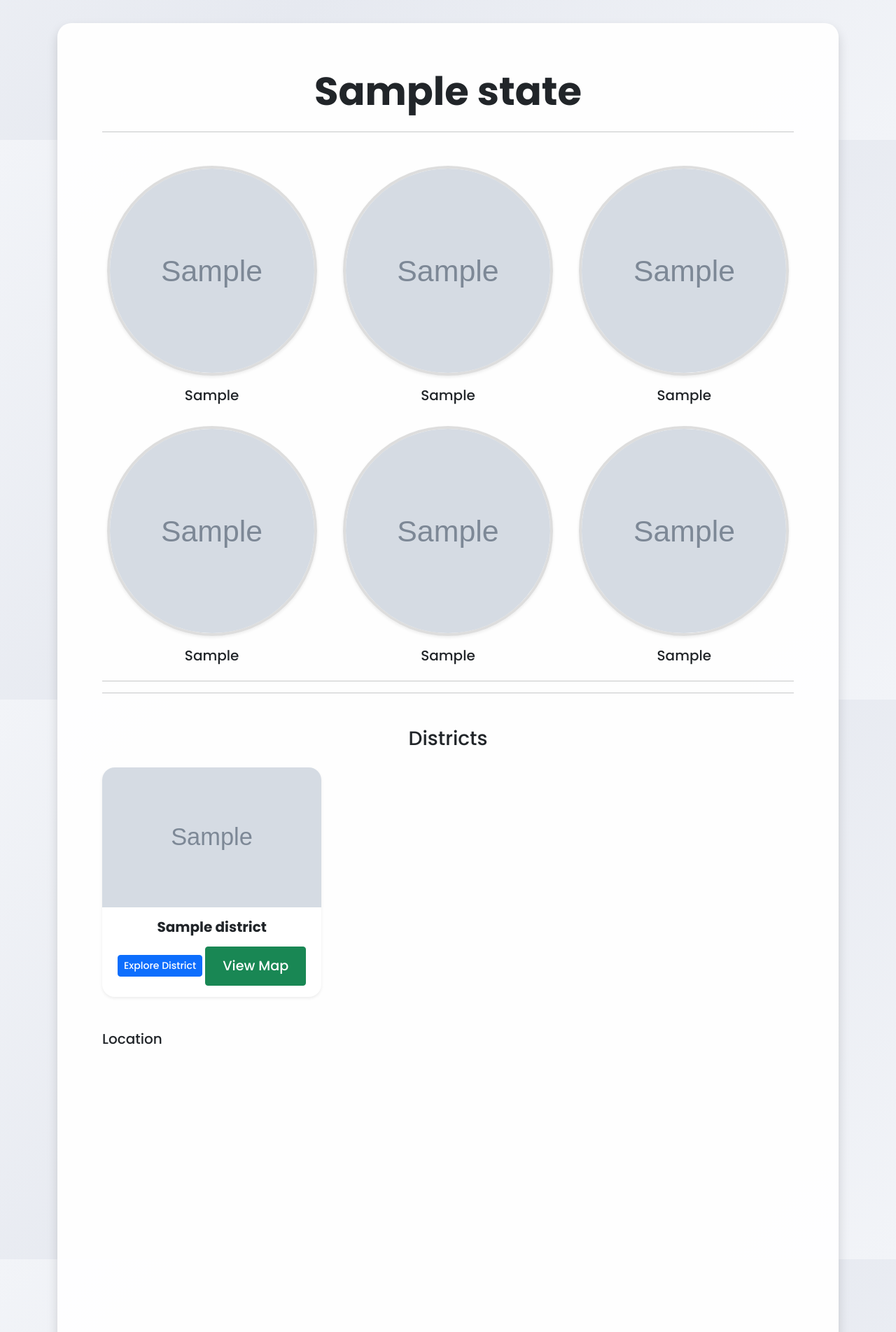
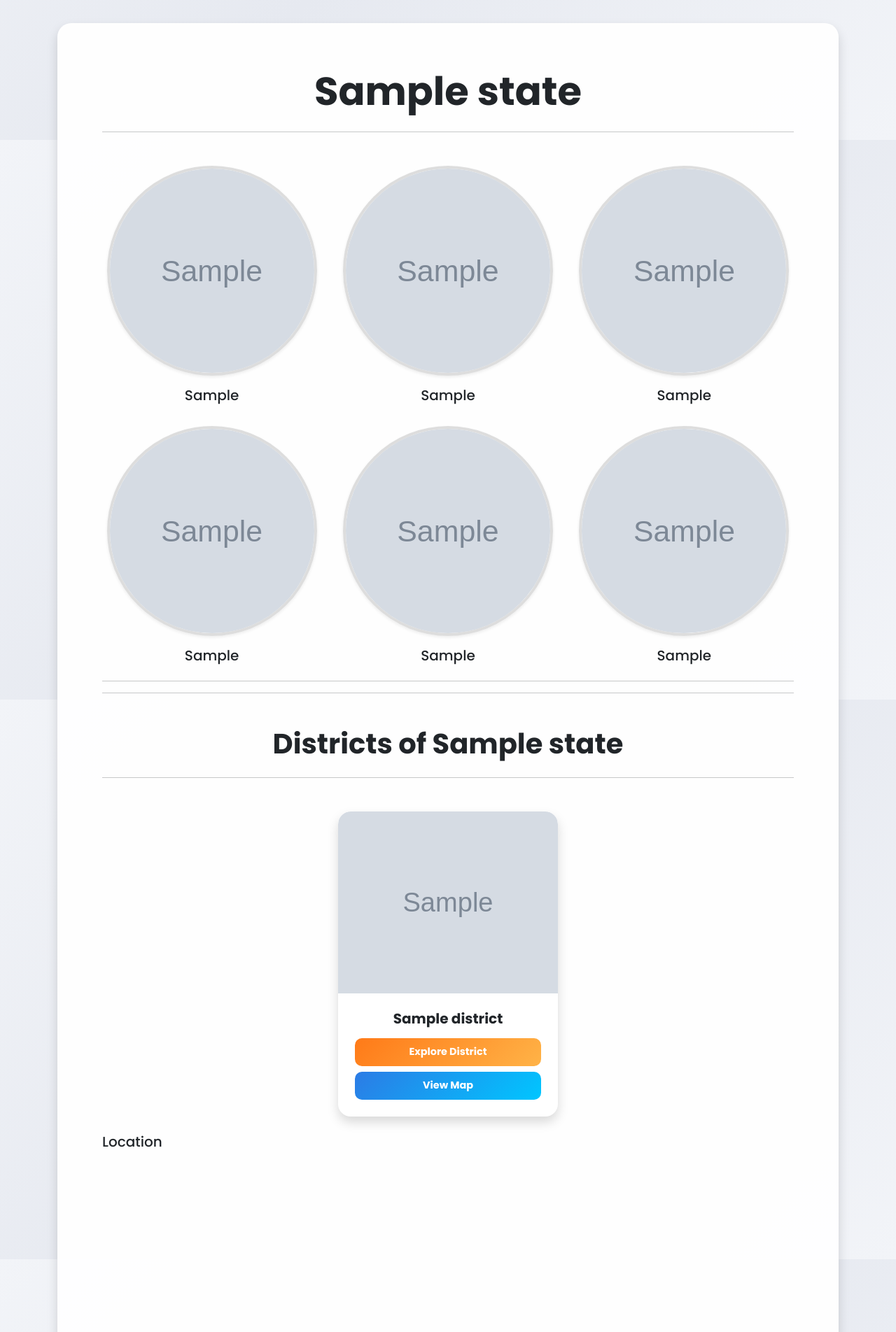
Before and after one commit to k-sruthi3/indian-cultural-atlas, a Django app: page /state/1/ in a window 1280 px wide. Shown: the part 600-2504 px from the top of the page at 70% size. Run offline with Django 5.2, Linux system fonts and the light colour scheme; a user stored in the database is signed in; tables that the repository leaves empty hold one stand-in row (values such as "Sample post"); grey boxes marked "Sample" are stand-in pictures; some libraries are stand-ins or nearby versions.

Commit message:
Improved UI design, state page styling

```diff
--- a/culture/templates/base.html
+++ b/culture/templates/base.html
@@ -4,6 +4,7 @@
 <head>
 {% load static %}
 <meta charset="UTF-8">
+
 <title>{% block title %}Indian Cultural Atlas{% endblock %}</title>
 
 <link rel="icon" type="image/png" href="{% static 'images/favicon.png' %}">
@@ -17,132 +18,140 @@
 
 <style>
 
+body{
+    font-family:'Poppins',sans-serif;
+    background:#f4f6f9;
+}
+
+/* NAVBAR */
+
+.navbar{
+    background:linear-gradient(90deg,#0f2027,#203a43,#2c5364);
+    padding:1rem 2rem;
+    min-height:80px;
+}
+
+.navbar-brand{
+    font-weight:700;
+    letter-spacing:1px;
+    font-size:1.5rem;
+}
+
+/* HERO */
+
+.hero-section{
+background:
+linear-gradient(rgba(0,0,0,0.6),rgba(0,0,0,0.6)),
+url("https://upload.wikimedia.org/wikipedia/commons/6/6e/Meenakshi_Amman_Temple_Madurai.jpg");
+
+background-size:cover;
+background-position:center;
+color:white;
+padding:120px 20px;
+text-align:center;
+border-radius:10px;
+}
+
+/* DISTRICT HERO IMAGE */
+
 .hero-container{
-    position:relative;
+width:100%;
+height:420px;
+overflow:hidden;
+border-radius:15px;
+box-shadow:0 10px 25px rgba(0,0,0,0.15);
 }
 
 .hero-img{
 width:100%;
-    height:60vh;
+height:100%;
 object-fit:cover;
-    border-radius:12px;
+}
+/* CARDS */
+
+.card{
+border:none;
+border-radius:18px;
+transition:0.3s;
+box-shadow:0 6px 20px rgba(0,0,0,0.08);
 }
 
-
-
-        body {
-            font-family: 'Poppins', sans-serif;
-            background-color: #f4f6f9;
+.card:hover{
+transform:translateY(-8px);
+box-shadow:0 15px 30px rgba(0,0,0,0.15);
 }
 
-        /* Navbar */
-        .navbar {
-            background: linear-gradient(90deg, #0f2027, #203a43, #2c5364);
-            padding: 1rem 2rem;
-            min-height: 80px;
+.card img{
+border-top-left-radius:18px;
+border-top-right-radius:18px;
+height:220px;
+object-fit:cover;
 }
 
-        .navbar-brand {
-            font-weight: 700;
-            letter-spacing: 1px;
-            font-size: 1.5rem;
-        }
-
-        .navbar-nav .nav-link {
-            font-size: 1.05rem;
-        }
-
-        /* Hero */
-        .hero-section {
-            background: linear-gradient(rgba(0,0,0,0.6), rgba(0,0,0,0.6)),
-                        url("https://upload.wikimedia.org/wikipedia/commons/6/6e/Meenakshi_Amman_Temple_Madurai.jpg");
-            background-size: cover;
-            background-position: center;
-            color: white;
-            padding: 100px 20px;
-            text-align: center;
-        }
-
-        /* Cards */
-        .card {
-            border: none;
-            border-radius: 18px;
-            transition: 0.3s;
-            box-shadow: 0 6px 20px rgba(0,0,0,0.08);
-        }
-
-        .card:hover {
-            transform: translateY(-8px);
-            box-shadow: 0 15px 30px rgba(0,0,0,0.15);
-        }
-
-        .card img {
-            border-top-left-radius: 18px;
-            border-top-right-radius: 18px;
-            height: 220px;
-            object-fit: cover;
-        }
-        /* ===== Modern Buttons ===== */
+/* ===== MODERN BUTTONS ===== */
 
 .btn-atlas-primary{
-    background: linear-gradient(135deg,#ff7e5f,#ff9966);
+background:linear-gradient(135deg,#ff7e5f,#ff9966);
 border:none;
 color:white;
-    padding:10px 24px;
-    border-radius:30px;
-    font-weight:500;
+padding:10px 22px;
+border-radius:25px;
+font-weight:600;
+font-size:0.9rem;
 transition:0.3s;
 }
 
 .btn-atlas-primary:hover{
-    background: linear-gradient(135deg,#ff9966,#ff7e5f);
-    transform: translateY(-2px);
+background:linear-gradient(135deg,#ff9966,#ff7e5f);
+transform:translateY(-3px);
+box-shadow:0 6px 14px rgba(0,0,0,0.2);
 }
 
 .btn-atlas-map{
-    background: linear-gradient(135deg,#00b09b,#96c93d);
+background:linear-gradient(135deg,#00b09b,#96c93d);
 border:none;
 color:white;
-    padding:10px 24px;
-    border-radius:30px;
-    font-weight:500;
+padding:10px 22px;
+border-radius:25px;
+font-weight:600;
+font-size:0.9rem;
 transition:0.3s;
 }
 
 .btn-atlas-map:hover{
-    transform: translateY(-2px);
+transform:translateY(-3px);
+box-shadow:0 6px 14px rgba(0,0,0,0.2);
 }
 
-        footer {
-            background: #111;
+/* FOOTER */
+
+footer{
+background:#111;
+color:white;
 }
 
-        .search-box input,
-        .search-box button {
-            border-radius: 30px;
-        }
 </style>
 
 {% block extra_css %}{% endblock %}
+
 </head>
 
 <body class="d-flex flex-column min-vh-100">
 
 <!-- NAVBAR -->
+
 <nav class="navbar navbar-expand-lg navbar-dark shadow">
 <div class="container">
 
-        <!-- Logo + Website Name -->
 <a class="navbar-brand d-flex align-items-center" href="{% url 'home' %}">
 <img src="{% static 'images/favicon.png' %}"
-                 alt="Logo"
 width="45"
 height="45"
 class="me-2 rounded-circle shadow-sm">
+
 <span class="fw-bold">🇮🇳 Cultural Atlas</span>
 </a>
 
-        <!-- Toggle button -->
 <button class="navbar-toggler" type="button"
 data-bs-toggle="collapse"
 data-bs-target="#navbarNav">
@@ -151,71 +160,108 @@
 
 <div class="collapse navbar-collapse" id="navbarNav">
 
-            <!-- LEFT SIDE -->
 <ul class="navbar-nav me-auto">
+
 <li class="nav-item">
 <a class="nav-link" href="{% url 'home' %}">Home</a>
 </li>
+
 </ul>
 
 <!-- SEARCH -->
+
 <form method="GET" action="{% url 'search' %}" class="d-flex mx-3">
-                <input class="form-control me-2" type="search"
+
+<input class="form-control me-2"
+type="search"
 name="q"
 placeholder="Search states, temples, food..."
 required>
+
 <button class="btn btn-warning">Search</button>
+
 </form>
 
-            <!-- RIGHT SIDE -->
+<!-- USER -->
+
 <ul class="navbar-nav ms-auto">
+
 {% if user.is_authenticated %}
+
 <li class="nav-item dropdown">
+
 <a class="nav-link dropdown-toggle d-flex align-items-center"
 href="#"
 data-bs-toggle="dropdown">
 
 {% if user.profile.profile_picture %}
+
 <img src="{{ user.profile.profile_picture.url }}"
 style="width:35px;height:35px;border-radius:50%;object-fit:cover;margin-right:8px;">
+
 {% else %}
+
 <img src="{% static 'images/default.png' %}"
 style="width:35px;height:35px;border-radius:50%;margin-right:8px;">
+
 {% endif %}
 
 {{ user.username }}
+
 </a>
 
 <ul class="dropdown-menu dropdown-menu-end">
-                        <li><a class="dropdown-item" href="{% url 'profile' %}">Account Details</a></li>
-                        <li><a class="dropdown-item" href="{% url 'settings' %}">Settings</a></li>
-                        <li><a class="dropdown-item" href="{% url 'help' %}">Help</a></li>
+
+<li>
+<a class="dropdown-item" href="{% url 'profile' %}">Account Details</a>
+</li>
+
+<li>
+<a class="dropdown-item" href="{% url 'settings' %}">Settings</a>
+</li>
+
+<li>
+<a class="dropdown-item" href="{% url 'help' %}">Help</a>
+</li>
+
 <li><hr class="dropdown-divider"></li>
+
 <li>
+
 <form method="POST" action="{% url 'logout' %}">
 {% csrf_token %}
 <button type="submit" class="dropdown-item text-danger">
 Logout
 </button>
 </form>
+
 </li>
+
 </ul>
 </li>
+
 {% else %}
+
 <li class="nav-item">
 <a class="nav-link" href="{% url 'login' %}">Login</a>
 </li>
+
 {% endif %}
+
 </ul>
 
 </div>
 </div>
 </nav>
 
-<!-- HERO BLOCK -->
+<!-- HERO -->
+
 {% block hero %}{% endblock %}
 
+<!-- MAIN CONTENT -->
+
 <main class="container my-5 flex-grow-1">
+
 {% if messages %}
 {% for message in messages %}
 <div class="alert alert-info shadow-sm">
@@ -225,13 +271,32 @@
 {% endif %}
 
 {% block content %}{% endblock %}
+
 </main>
 
-<footer class="text-white text-center py-4 mt-5">
-    <p class="mb-1">Explore the rich culture of India 🇮🇳</p>
-    <small>© 2026 Indian Cultural Atlas</small>
+<!-- FOOTER -->
+
+<footer class="text-center py-4 mt-auto">
+
+<div class="container">
+
+<p class="mb-1 fw-bold">
+🇮🇳 Indian Cultural Atlas
+</p>
+
+<p class="small mb-0">
+Explore the rich culture, heritage and traditions of India
+</p>
+
+<small class="text-muted">
+© 2026 Cultural Atlas
+</small>
+
+</div>
+
 </footer>
 
 <script src="https://cdn.jsdelivr.net/npm/bootstrap@5.3.3/dist/js/bootstrap.bundle.min.js"></script>
+
 </body>
 </html>
--- a/culture/templates/culture/state_detail.html
+++ b/culture/templates/culture/state_detail.html
@@ -19,6 +19,7 @@
 <div class="full-card shadow p-5 mb-5">
 
     <h2 class="fw-bold display-4 text-center mb-4">{{ state.name }}</h2>
+
 
     <hr>
 
@@ -71,35 +72,38 @@
 
     <hr>
 <hr>
-<h3 class="mt-5 mb-4 text-center"> Districts</h3>
+<h2 class="text-center fw-bold display-6 mt-5 mb-4">Districts of {{ state.name }}
+</h2>
+<hr class="mb-5">
+<div class="row g-4">
+{% for district in districts %}
 
-<div class="row">
-    {% for district in districts %}
-    <div class="col-md-4 mb-4">
-        <div class="card shadow-sm">
+<div class="col-lg-4 col-md-6 col-sm-12">
+    <div class="card shadow district-card">
 
         {% if district.image %}
         <img src="{{ district.image }}" class="card-img-top"
-                 style="height:200px; object-fit:cover;">
+        style="height:260px; object-fit:cover; border-top-left-radius:18px; border-top-right-radius:18px;">
         {% endif %}
 
-            <div class="card-body text-center">
-                <h5 class="fw-bold">{{ district.name }}</h5>
+        <div class="card-body text-center p-4">
+            <h5 class="fw-bold mb-3">{{ district.name }}</h5>
 
             <a href="{% url 'district_detail' district.id %}"
-                   class="btn btn-primary btn-sm mt-2">
+               class="btn btn-atlas-primary w-100 mb-2">
                Explore District
             </a>
 
             <a href="{{ district.google_maps_link }}"
                target="_blank"
-                   class="btn btn-success btn-sm mt-2">
+               class="btn btn-atlas-map w-100">
                View Map
             </a>
         </div>
 
     </div>
 </div>
+
 {% empty %}
 <p class="text-muted">No districts added for this state yet.</p>
 {% endfor %}
@@ -114,13 +118,11 @@
         loading="lazy">
     </iframe>
 
-    <div class="mt-4 text-center">
    <a href="{{ state.google_maps_link }}"
    target="_blank"
-           class="btn btn-success btn-lg">
-           View on Google Maps
+   class="btn btn-atlas-map btn-sm mt-3">
+    View State on Map
 </a>
-    </div>
 
 </div>
 
@@ -147,6 +149,17 @@ body {
     height: 100%;
     object-fit: cover;
     filter: brightness(0.75);
+}
+/* District cards */
+.district-card{
+    border-radius:18px;
+    transition:0.3s;
+    overflow:hidden;
+}
+
+.district-card:hover{
+    transform:translateY(-8px);
+    box-shadow:0 18px 35px rgba(0,0,0,0.2);
 }
 
 .top-hero-overlay {
@@ -194,6 +207,9 @@ body {
     border: 4px solid #ddd;
     transition: 0.3s;
 }
+.row.g-4{
+    justify-content:center;
+}
 .circle-img-xl:hover {
     transform: scale(1.1);
     box-shadow: 0 8px 25px rgba(0,0,0,0.25);
@@ -227,5 +243,42 @@ body {
     transform: scale(1.1);
     box-shadow: 0 8px 25px rgba(0,0,0,0.25);
 }
+/* EXPLORE DISTRICT BUTTON */
+.btn-atlas-primary{
+    background: linear-gradient(135deg,#ff7a18,#ffb347);
+    color:white;
+    border:none;
+    border-radius:10px;
+    font-weight:600;
+    padding:8px 14px;
+    transition:0.3s;
+}
+
+.btn-atlas-primary:hover{
+    background: linear-gradient(135deg,#ff5f00,#ffa600);
+    transform:scale(1.03);
+}
+
+/* MAP BUTTON */
+.btn-atlas-map{
+    background: linear-gradient(135deg,#2c7be5,#00c6ff);
+    color:white;
+    border:none;
+    border-radius:10px;
+    font-weight:600;
+    padding:8px 14px;
+    transition:0.3s;
+}
+
+.btn-atlas-map:hover{
+    background: linear-gradient(135deg,#1a5fd0,#00a2ff);
+    transform:scale(1.03);
+}
+.district-card .btn{
+    height:40px;
+    display:flex;
+    align-items:center;
+    justify-content:center;
+}
 </style>
 {% endblock %}
```
Also changed, not shown: culture/templates/culture/index.html (+38 -11 lines). Lines whose indentation alone changed are shown as unchanged.
